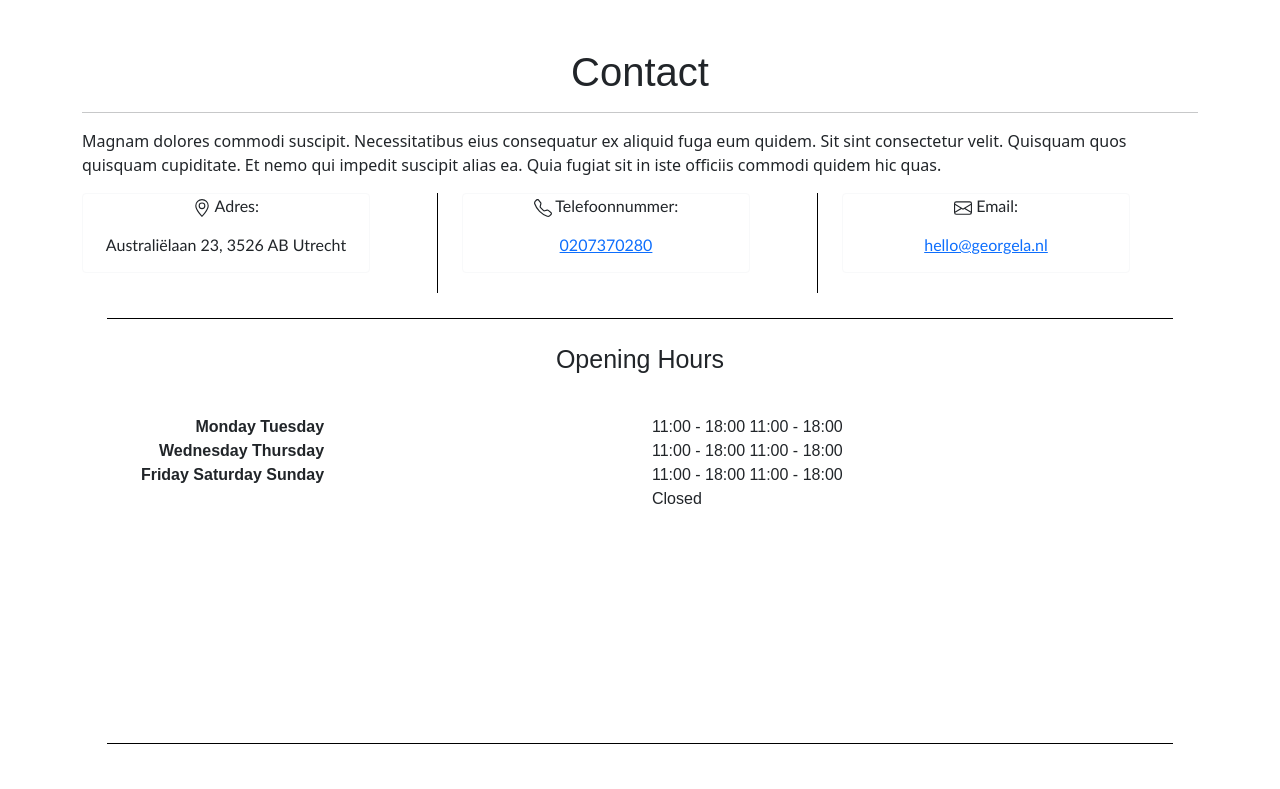
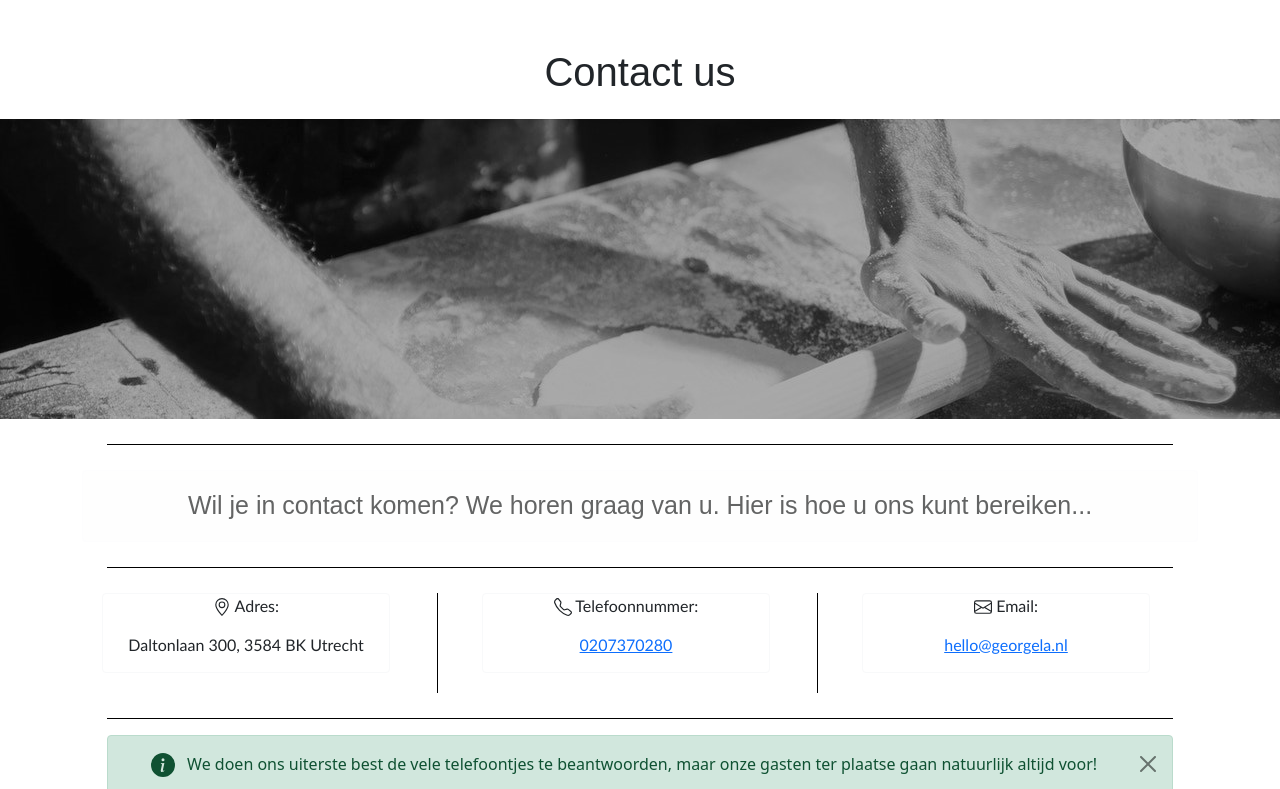
Before and after one commit to walidessa/restaurantgeorgeLA, a PHP site: page /contactus.html in a window 1280 px wide. Shown: the top 789 px of the page. Run offline with PHP 8.4, Linux system fonts and the light colour scheme; a map, chart or similar area stays blank; some web fonts are replaced.

Commit message:
Added comments, added alert and changed the CSS file. I also added pictures

```diff
--- a/contactus.html
+++ b/contactus.html
@@ -14,19 +14,34 @@
   </head>
   <body>
 
+    <!-- Banner -->
     <section id="contact" class="contact">
-    <div class="container">
-
-
       <div class="section-title mt-5">
-        <h1 class="title">Contact </h1>
-        <hr class="hr"/>
-        <p>Magnam dolores commodi suscipit. Necessitatibus eius consequatur ex aliquid fuga eum quidem. Sit sint consectetur velit. Quisquam quos quisquam cupiditate. Et nemo qui impedit suscipit alias ea. Quia fugiat sit in iste officiis commodi quidem hic quas.</p>
+        <h1 class="title">Contact us </h1>
+        <div class="">
+          <img class="full-width" alt="contact" src="./img/pexels-kampus-production-8629114.jpg">
         </div>
       </div>
+    </div>
+    <!-- Banner -->
 
+    <!-- Alert contact -->
         <div class="container">
+          <div class="hr-maps"></div>
+          <div class="bereiken alert alert-light" role="alert">
+            Wil je in contact komen? We horen graag van u. Hier is hoe u ons kunt bereiken...
+          </div>
+        </div>
+    <!-- Alert contact -->
 
+     <!-- Horizontal line -->
+    <div class="container">
+    <div class="hr-maps"></div>
+    </div>
+    <!-- Horizontal line -->
+
+    <!-- Cards with information -->
+          <div class="container">
               <div class="row">
                 <div class="col">
                   <div class="address">
@@ -37,7 +52,7 @@
                             <path d="M8 8a2 2 0 1 1 0-4 2 2 0 0 1 0 4zm0 1a3 3 0 1 0 0-6 3 3 0 0 0 0 6z"/>
                           </svg> Adres:</div>
                           <div class="card-body-1">
-                    <p class="card-text">Australiëlaan 23, 3526 AB Utrecht</p>
+                            <p class="card-text">Daltonlaan 300, 3584 BK Utrecht</p>
                           </div>
                         </div>
                     </div>
@@ -72,44 +87,97 @@
                   </div>
                 </div>
               </div>
+          </div>
+          <!-- Cards with information -->
 
+    <!-- Alert, location and opening hours-->
+      <div class="container">
       <div class="hr-maps">
+        <svg xmlns="http://www.w3.org/2000/svg" style="display: none;">
+          <symbol id="check-circle-fill" fill="currentColor" viewBox="0 0 16 16">
+            <path d="M16 8A8 8 0 1 1 0 8a8 8 0 0 1 16 0zm-3.97-3.03a.75.75 0 0 0-1.08.022L7.477 9.417 5.384 7.323a.75.75 0 0 0-1.06 1.06L6.97 11.03a.75.75 0 0 0 1.079-.02l3.992-4.99a.75.75 0 0 0-.01-1.05z"/>
+          </symbol>
+          <symbol id="info-fill" fill="currentColor" viewBox="0 0 16 16">
+            <path d="M8 16A8 8 0 1 0 8 0a8 8 0 0 0 0 16zm.93-9.412-1 4.705c-.07.34.029.533.304.533.194 0 .487-.07.686-.246l-.088.416c-.287.346-.92.598-1.465.598-.703 0-1.002-.422-.808-1.319l.738-3.468c.064-.293.006-.399-.287-.47l-.451-.081.082-.381 2.29-.287zM8 5.5a1 1 0 1 1 0-2 1 1 0 0 1 0 2z"/>
+          </symbol>
+          <symbol id="exclamation-triangle-fill" fill="currentColor" viewBox="0 0 16 16">
+            <path d="M8.982 1.566a1.13 1.13 0 0 0-1.96 0L.165 13.233c-.457.778.091 1.767.98 1.767h13.713c.889 0 1.438-.99.98-1.767L8.982 1.566zM8 5c.535 0 .954.462.9.995l-.35 3.507a.552.552 0 0 1-1.1 0L7.1 5.995A.905.905 0 0 1 8 5zm.002 6a1 1 0 1 1 0 2 1 1 0 0 1 0-2z"/>
+          </symbol>
+        </svg>
+
+        <div class="alert alert-success mt-3 alert-dismissible fade show" role="alert">
+          <svg class="bi flex-shrink-0 me-2" width="24" height="24" role="img" aria-label="Info:"><use xlink:href="#info-fill"/></svg>
+          We doen ons uiterste best de vele telefoontjes te beantwoorden, maar onze gasten ter plaatse gaan natuurlijk altijd voor!
+          <button type="button" class="btn-close" data-bs-dismiss="alert" aria-label="Close"></button>
+        </div>
 
         <h2 class="opening-hours-title pb-3 mbr-fonts-style align-center display-5">
-              Opening Hours
+          Openingstijden
       </h2>
+
+        <div class="container">
           <div class="row">
-            <div class="col">
-              <div class="col-5 days-column mbr-fonts-style mbr-bold align-right display-7">
-                  <span>Monday</span>
-                  <span>Tuesday</span>
-                  <span>Wednesday</span>
-                  <span>Thursday</span>
-                  <span>Friday</span>
-                  <span>Saturday</span>
-                  <span>Sunday</span>
-              </div>
-          </div>
-          <div class="col">
-              <div class="col-5 hours-column mbr-fonts-style align-left display-7">
-                  <span>11:00 - 18:00</span>
-                  <span>11:00 - 18:00</span>
-                  <span>11:00 - 18:00</span>
-                  <span>11:00 - 18:00</span>
-                  <span>11:00 - 18:00</span>
-                  <span>11:00 - 18:00</span>
-                  <span>Closed</span>
+            <div class="col-sm col-md col-lg col-xl col-xxl">
+              <table class="table table-bordered table-hover days-column mbr-fonts-style mbr-bold display-7">
+                  <thead class="thead-inverse">
+                    <tr>
+                      <th class="locatie">Locatie</th>
+                      <th class="Week">Openingstijden</th>
+                    </tr>
+                  </thead>
+                  <tbody>
+                    <tr>
+                      <td class="info">
+                          <strong>George LA</strong><br>
+                          Daltonlaan 300<br>
+                          3584 BK Utrecht
+                          <br>
+                          <a href="tel:123-456-7890">0207370280</a><br>
+                      </td>
+                      <td class="days-column">
+                        <div id="textbox">
+                          <p class="alignleft">Maandag</p>
+                          <p class="alignright">18:00 - 21:00 uur</p>
+                        </div><br>
+                        <br><div id="textbox">
+                          <p class="alignleft">Dinsdag</p>
+                          <p class="alignright">18:00 - 21:00 uur</p>
+                        </div><br>
+                        <br><div id="textbox">
+                          <p class="alignleft">Woensdag</p>
+                          <p class="alignright">18:00 - 21:00 uur</p>
+                        </div><br>
+                        <br><div id="textbox">
+                          <p class="alignleft">Donderdag</p>
+                          <p class="alignright">18:00 - 21:00 uur</p>
+                        </div><br>
+                        <br><div id="textbox">
+                          <p class="alignleft">Vrijdag</p>
+                          <p class="alignright">18:00 - 21:00 uur</p>
+                        </div><br>
+                        <br><div id="textbox">
+                          <p class="alignleft">Zaterdag</p>
+                          <p class="alignright">Gesloten</p>
+                        </div><br>
+                        <br> <div id="textbox">
+                          <p class="alignleft">Zondag</p>
+                          <p class="alignright">Gesloten</p>
+                        </div><br>
+                      </td>
+                    </tr>
+                  </tbody>
+              </table>
             </div>
           </div>
       </div>
-      </div>
+<!-- Alert, location and opening hours-->
 
-
+<!-- The map and picture-->
       <div class="hr-maps">
         <div class="row mt-5">
             <div class="row">
               <div class="col">
-                <iframe class="maps" src="https://www.google.com/maps/embed?pb=!1m18!1m12!1m3!1d2452.8260428336!2d5.100005715940487!3d52.06469107762348!2m3!1f0!2f0!3f0!3m2!1i1024!2i768!4f13.1!3m3!1m2!1s0x47c66594846f88e3%3A0xe8e0604f9627356f!2sAustrali%C3%ABlaan%2023%2C%203526%20AB%20Utrecht!5e0!3m2!1snl!2snl!4v1633307585070!5m2!1snl!2snl"
+                <iframe src="https://www.google.com/maps/embed?pb=!1m18!1m12!1m3!1d2451.593111270969!2d5.158462715791358!3d52.087136479734504!2m3!1f0!2f0!3f0!3m2!1i1024!2i768!4f13.1!3m3!1m2!1s0x47c668a2918b16e9%3A0x95fac93d2c242c97!2sDaltonlaan%20300%2C%203584%20BK%20Utrecht!5e0!3m2!1snl!2snl!4v1633405183323!5m2!1snl!2snl"
                  width="600" height="400" style="border:0;" allowfullscreen="" loading="lazy"></iframe>
               </div>
               <div class="col">
@@ -123,8 +191,7 @@
 
     </div>
   </section>
-
-
+  <!-- The map and picture-->
 
     <!-- Optional JavaScript; choose one of the two! -->
 
--- a/css/contact.css
+++ b/css/contact.css
@@ -1,6 +1,5 @@
 @import url('https://fonts.google.com/specimen/Cormorant+Upright');
 @import url('https://www.bertholdtypes.com/font/akzidenz-grotesk/proplus/');
-
 
 
 body{
@@ -12,127 +11,141 @@ body{
     text-align: center;
 }
 
+/* Set fullwidth, remove padding all elements */
+.full-width{
+    width: 100%;
+    margin-top: 15px;
+}
+
 .title{
-
     text-align: center;
     font-family: 'Akidenz', sans-serif;
 }
 
-
 .card-header-1{
-
     font: bold;
     font-family: 'Trebuchet MS', 'Lucida Sans Unicode', 'Lucida Grande', 'Lucida Sans', Arial, sans-serif;
     text-align: center;
 }
 
 .card-header-2{
-
     font: bold;
     font-family: 'Trebuchet MS', 'Lucida Sans Unicode', 'Lucida Grande', 'Lucida Sans', Arial, sans-serif;
     text-align: center;
-
 }
 
 .card-header-3{
-
     font: bold;
     font-family: 'Trebuchet MS', 'Lucida Sans Unicode', 'Lucida Grande', 'Lucida Sans', Arial, sans-serif;
     text-align: center;
-
 }
 
-
 .card-body-1{
-
     font-family: 'Trebuchet MS', 'Lucida Sans Unicode', 'Lucida Grande', 'Lucida Sans', Arial, sans-serif;
     text-align: center;
     padding: 15px;
-
 }
 
 .card-body-2{
-
     font-family: 'Trebuchet MS', 'Lucida Sans Unicode', 'Lucida Grande', 'Lucida Sans', Arial, sans-serif;
     text-align: center;
     padding: 15px;
-
 }
 
 .card-body-3{
-
     font-family: 'Trebuchet MS', 'Lucida Sans Unicode', 'Lucida Grande', 'Lucida Sans', Arial, sans-serif;
     text-align: center;
     padding: 15px;
-
 }
 
 .verticalLine {
-
     border-right: thin solid black;
     border-collapse:collapse;
     max-width: 100%;
     height: 100px;
     table-layout:fixed;
-
 }
 
 .verticalLine-maps {
-
     border-right: thin solid black;
     max-width: 100%;
     margin: -15px auto;
     height: 400px;
+}
 
-}
 .hr-maps{
-
     border-top: thin solid black;
     margin: 25px;
     max-width: 100%;
-    height: 400px;
+}
 
+.bereiken{
+    text-align: center;
+    font-family: 'Cormorant', sans-serif;
+    font-size: 25px;
+
+}
+
+.alert-success{
+    text-align: center;
 }
 
 /* Solid border */
 .hr{
-
-    color:#000000 solid ;
+    color: black solid ;
     border:black;
     border-top: 1px #000000;
     height:2px;
-
 }
 
 .maps{
-
     left: 0px;
     top: 0px;
     z-index: -1;
-
 }
 
 .opening-hours-title {
-
     margin: 25px;
     font-size: 25px;
     font-family: 'Cormorant', sans-serif;
     text-align: center;
-
 }
 
-
 .hours-column {
-
     text-align: left;
     font-family: 'Cormorant', sans-serif;
-
 }
 
 .days-column {
+    text-align: left;
+    font-family: 'Cormorant', sans-serif;
+}
 
-    text-align: right;
-    font-family: 'Cormorant', sans-serif;
-    font-weight: bold;
+.locatie{
+    text-align: center;
+}
 
+.info{
+    text-align: center;
+    margin-top: 20px;
 }
+
+.Week{
+    text-align: center;
+}
+
+.Openingstijden{
+    text-align: center;
+}
+
+.alignleft {
+	float: left;
+}
+.alignright {
+	float: right;
+}
+
+.card {
+    display: flex;
+    margin-left: 20px;
+}
```
Also changed, not shown: img/60d1aff9974cae25741692a3_marina-p-500.jpeg (added), img/pexels-kampus-production-8629114 1280.jpg (added), img/pexels-kampus-production-8629114.jpg (added), img/pexels-vaibhav-jadhav-3218467.jpg (added), 1 other file. Lines whose indentation alone changed are shown as unchanged.
